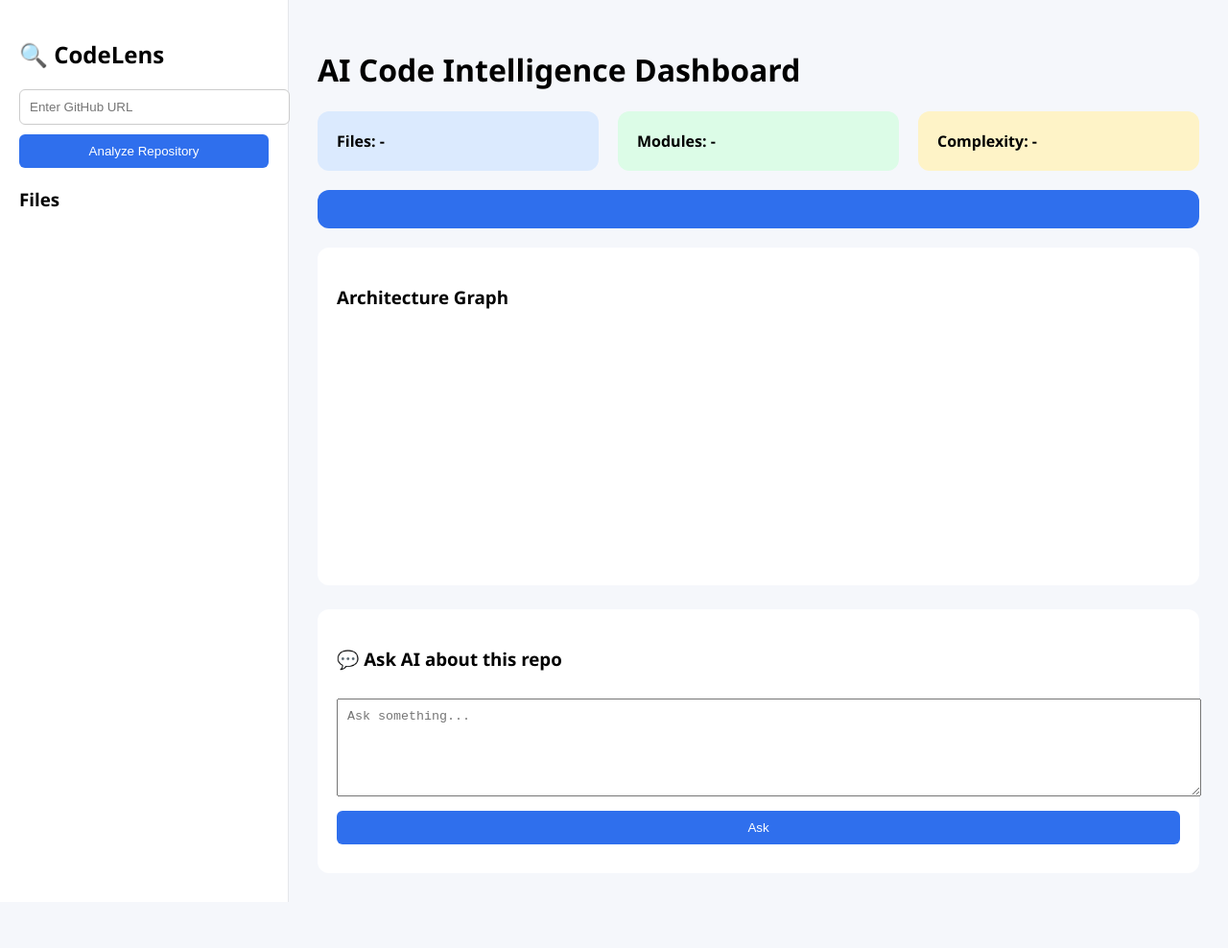
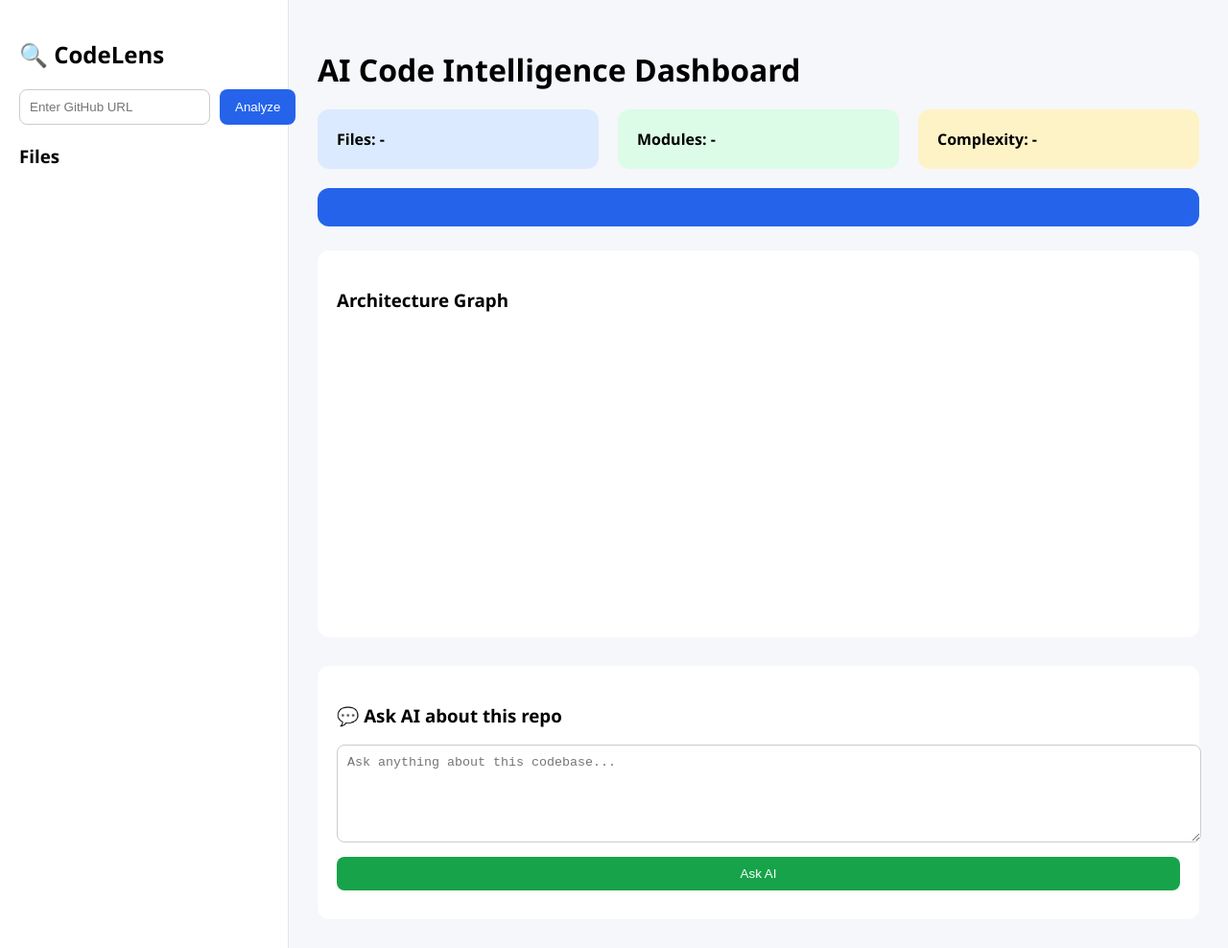
Before and after one commit to akshayparvatikar29/CodeLens, a plain HTML site: page ai-code/static/index.html in a window 1280 px wide. Shown: the whole page at 96% size. Before the commit the page ends 940 px from the top, so only its background shows below. Drawn offline with nearby package versions, Linux system fonts and the light colour scheme.

Commit message:
Update index.html

```diff
--- a/ai-code/static/index.html
+++ b/ai-code/static/index.html
@@ -16,7 +16,6 @@ body {
   display:flex;
 }
 
-/* SIDEBAR */
 .sidebar {
   width:260px;
   background:#ffffff;
@@ -24,40 +23,43 @@ body {
   border-right:1px solid #e5e7eb;
 }
 
-.sidebar h2 {
-  margin-bottom:10px;
-}
-
-input {
-  width:100%;
-  padding:10px;
-  margin-top:10px;
-  margin-bottom:10px;
-  border:1px solid #ccc;
-  border-radius:6px;
-}
-
-button {
-  width:100%;
-  padding:10px;
-  background:#2f6fed;
-  color:white;
-  border:none;
-  border-radius:6px;
-  cursor:pointer;
-}
-
-button:hover {
-  background:#1d4ed8;
-}
-
-/* MAIN */
 .main {
   flex:1;
   padding:30px;
 }
 
-/* DASHBOARD CARDS */
+h1 {
+  margin-bottom:10px;
+}
+
+/* INPUT SECTION */
+.input-box {
+  display:flex;
+  gap:10px;
+  margin-top:10px;
+}
+
+.input-box input {
+  flex:1;
+  padding:10px;
+  border:1px solid #ccc;
+  border-radius:8px;
+}
+
+.input-box button {
+  background:#2563eb;
+  color:white;
+  border:none;
+  padding:10px 16px;
+  border-radius:8px;
+  cursor:pointer;
+}
+
+.input-box button:hover {
+  background:#1d4ed8;
+}
+
+/* CARDS */
 .cards {
   display:flex;
   gap:20px;
@@ -69,7 +71,6 @@ button:hover {
   padding:20px;
   border-radius:12px;
   font-weight:bold;
-  font-size:16px;
 }
 
 .files { background:#dbeafe; }
@@ -79,28 +80,25 @@ button:hover {
 /* SUMMARY */
 .summary {
   margin-top:20px;
-  background:#2f6fed;
+  background:#2563eb;
   color:white;
   padding:20px;
   border-radius:12px;
-  line-height:1.6;
+  font-size:15px;
 }
+
 /* GRAPH */
 .graph {
-  margin-top:20px;
+  margin-top:25px;
   background:white;
   padding:20px;
   border-radius:12px;
 }
 
-#network {
-  height:250px;
-}
-
 /* FILE CARDS */
 .file-card {
   background:white;
-  padding:18px;
+  padding:20px;
   margin-top:15px;
   border-radius:12px;
   line-height:1.6;
@@ -110,20 +108,44 @@ button:hover {
   margin-bottom:10px;
 }
 
+/* BULLETS */
+.file-card ul {
+  padding-left:20px;
+}
+
+.file-card li {
+  margin-bottom:6px;
+}
+
 /* CHAT */
 .chat-box {
-  margin-top:25px;
+  margin-top:30px;
   background:white;
   padding:20px;
   border-radius:12px;
 }
 
-textarea {
+.chat-box textarea {
   width:100%;
   height:80px;
+  padding:10px;
+  border-radius:8px;
+  border:1px solid #ccc;
+}
+
+.chat-box button {
+  width:100%;
   margin-top:10px;
-  margin-bottom:10px;
   padding:10px;
+  border:none;
+  background:#16a34a;
+  color:white;
+  border-radius:8px;
+  cursor:pointer;
+}
+
+.chat-box button:hover {
+  background:#15803d;
 }
 </style>
 </head>
@@ -136,8 +158,10 @@ textarea {
 <div class="sidebar">
   <h2>🔍 CodeLens</h2>
 
-  <input id="repo-url" placeholder="Enter GitHub URL"/>
-  <button onclick="analyzeRepo()">Analyze Repository</button>
+  <div class="input-box">
+    <input id="repo-url" placeholder="Enter GitHub URL"/>
+    <button onclick="analyzeRepo()">Analyze</button>
+  </div>
 
   <h3 style="margin-top:20px;">Files</h3>
   <div id="file-list"></div>
@@ -148,45 +172,57 @@ textarea {
 
 <h1>AI Code Intelligence Dashboard</h1>
 
-<!-- DASHBOARD -->
 <div class="cards">
   <div class="card files">Files: <span id="file-count">-</span></div>
   <div class="card modules">Modules: <span id="module-count">-</span></div>
   <div class="card complexity">Complexity: <span id="complexity">-</span></div>
 </div>
 
-<!-- SUMMARY -->
 <div id="repo-summary" class="summary"></div>
 
 <!-- GRAPH -->
 <div class="graph">
   <h3>Architecture Graph</h3>
-  <div id="network"></div>
+  <div style="display:flex; gap:20px;">
+    <div id="network" style="flex:2; height:300px;"></div>
+    <div id="relations" style="flex:1; font-size:14px;"></div>
+  </div>
 </div>
 
-<!-- FILE DETAILS -->
 <div id="file-explanations"></div>
 
 <!-- CHAT -->
 <div class="chat-box">
   <h3>💬 Ask AI about this repo</h3>
-  <textarea id="question" placeholder="Ask something..."></textarea>
-  <button onclick="askAI()">Ask</button>
+  <textarea id="question" placeholder="Ask anything about this codebase..."></textarea>
+  <button onclick="askAI()">Ask AI</button>
   <div id="answer" style="margin-top:10px;"></div>
 </div>
 
 </div>
 </div>
+
 <script>
-
-let globalData = null;
 
 function cleanName(path) {
   return path.replace("repo_clone/", "");
 }
 
-function cleanText(text) {
-  return text.replace(/\*\*/g, "");  // remove **
+// 🔥 FORMAT FILE OUTPUT CLEANLY
+function formatExplanation(text) {
+  text = text.replace(/\*\*/g, ""); // remove **
+
+  const lines = text.split("\n").filter(l => l.trim() !== "");
+
+  let html = "<ul>";
+
+  lines.forEach(line => {
+    html += `<li>${line.replace("-", "").trim()}</li>`;
+  });
+
+  html += "</ul>";
+
+  return html;
 }
 
 async function analyzeRepo() {
@@ -199,88 +235,92 @@ async function analyzeRepo() {
   });
 
   const data = await res.json();
-  globalData = data;
 
-  // SUMMARY
   document.getElementById("repo-summary").innerText = data.repo_summary;
+
+  document.getElementById("file-count").innerText = data.files.length;
+  document.getElementById("module-count").innerText = data.files.length;
+  document.getElementById("complexity").innerText = "LOW";
 
   // FILE LIST
   const fileList = document.getElementById("file-list");
   fileList.innerHTML = "";
+
   data.files.forEach(f => {
     const div = document.createElement("div");
     div.innerText = cleanName(f.file);
     fileList.appendChild(div);
   });
 
-  // DASHBOARD
-  document.getElementById("file-count").innerText = data.files.length;
-  document.getElementById("module-count").innerText = data.files.length;
-  document.getElementById("complexity").innerText = "LOW";
-
-  // FILE DETAILS
+  // FILE EXPLANATIONS (FIXED FORMAT)
   const container = document.getElementById("file-explanations");
   container.innerHTML = "";
 
   data.files.forEach(f => {
-
-    const lines = cleanText(f.explanation)
-      .split("\n")
-      .filter(l => l.trim().startsWith("-"));
-
-    const bullets = lines.map(l => `<li>${l.replace("-", "").trim()}</li>`).join("");
-
     const card = document.createElement("div");
     card.className = "file-card";
 
     card.innerHTML = `
       <h4>${cleanName(f.file)}</h4>
-      <ul>${bullets}</ul>
+      ${formatExplanation(f.explanation)}
     `;
 
     container.appendChild(card);
   });
 
-  // GRAPH
+  // GRAPH (IMPROVED LOOK)
   const nodes = [];
   const edges = [];
 
   data.files.forEach((f, i) => {
-    nodes.push({ id:i, label: cleanName(f.file) });
-    if(i>0) edges.push({ from:i-1, to:i });
+    nodes.push({
+      id:i,
+      label: cleanName(f.file),
+      shape:"dot",
+      size:20,
+      color:"#3b82f6",
+      font:{ color:"#000", size:14 }
+    });
+
+    if(i>0) edges.push({
+      from:i-1,
+      to:i,
+      color:"#94a3b8",
+      smooth:true
+    });
   });
 
-  const containerGraph = document.getElementById("network");
+  new vis.Network(
+    document.getElementById("network"),
+    { nodes, edges },
+    {
+      physics:{
+        stabilization:true,
+        barnesHut:{ gravitationalConstant:-2000 }
+      },
+      interaction:{
+        zoomView:false  // ❌ removed zoom
+      }
+    }
+  );
 
-  const graphData = {
-    nodes: new vis.DataSet(nodes),
-    edges: new vis.DataSet(edges)
-  };
+  // RELATIONS
+  let relHTML = "";
+  for(let i=0;i<data.files.length-1;i++){
+    relHTML += `<div>${cleanName(data.files[i].file)} → ${cleanName(data.files[i+1].file)}</div>`;
+  }
 
-  const options = {
-    physics:false,   // ❌ disable zoom movement
-    interaction:{ zoomView:false },  // ❌ disable zoom
-    nodes:{
-      size:14
-    }
-  };
-
-
-  new vis.Network(containerGraph, graphData, options);
+  document.getElementById("relations").innerHTML = relHTML;
 }
 
-
-// ASK AI
+// CHAT
 async function askAI() {
   const q = document.getElementById("question").value;
 
-  const res = await fetch("/ask", {
+  const res = await fetch("/chat", {
     method:"POST",
     headers:{ "Content-Type":"application/json" },
-    body: JSON.stringify({
-      question:q,
-      context:globalData
-    })
+    body: JSON.stringify({ question: q })
   });
 
   const data = await res.json();
```
